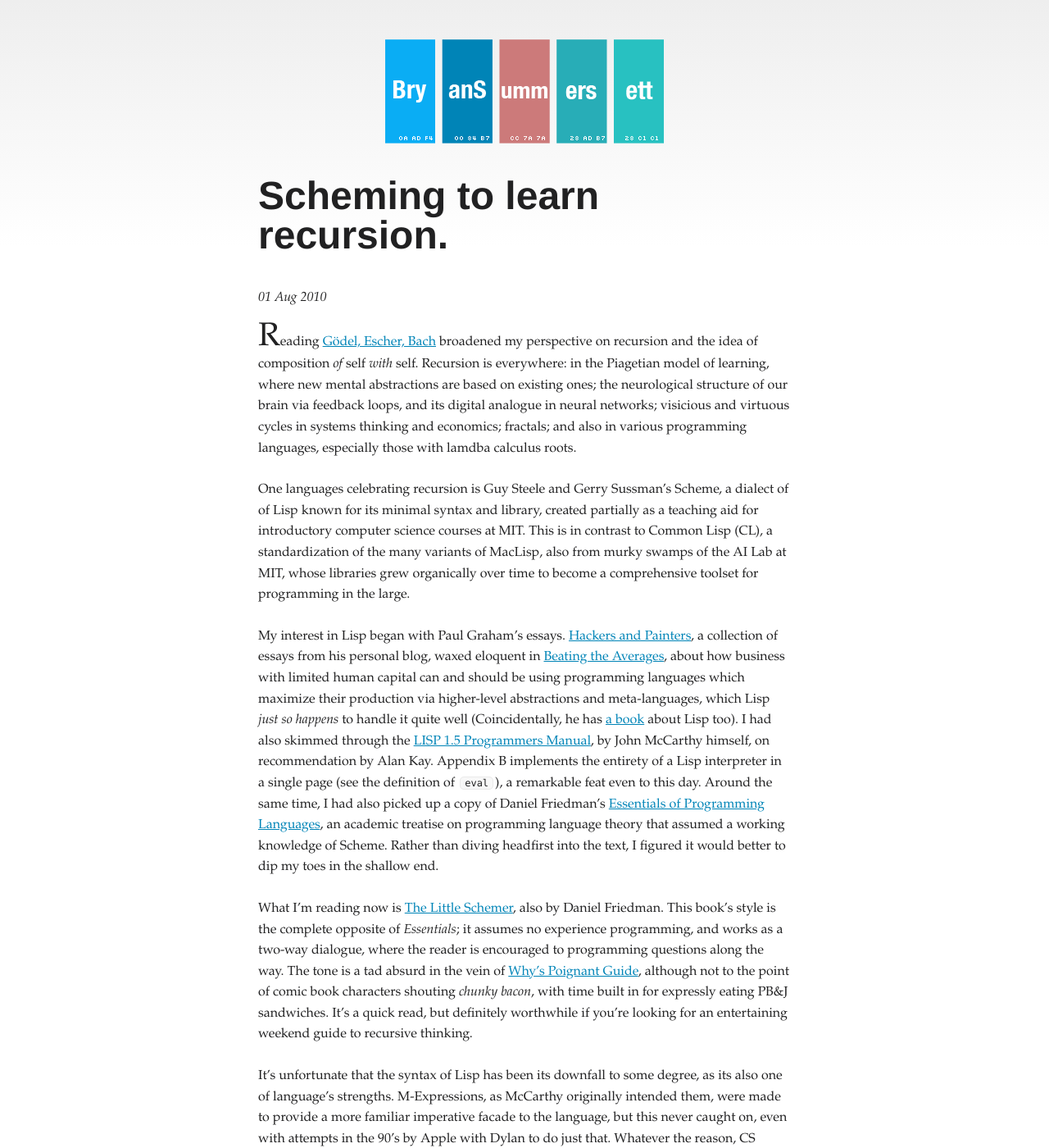
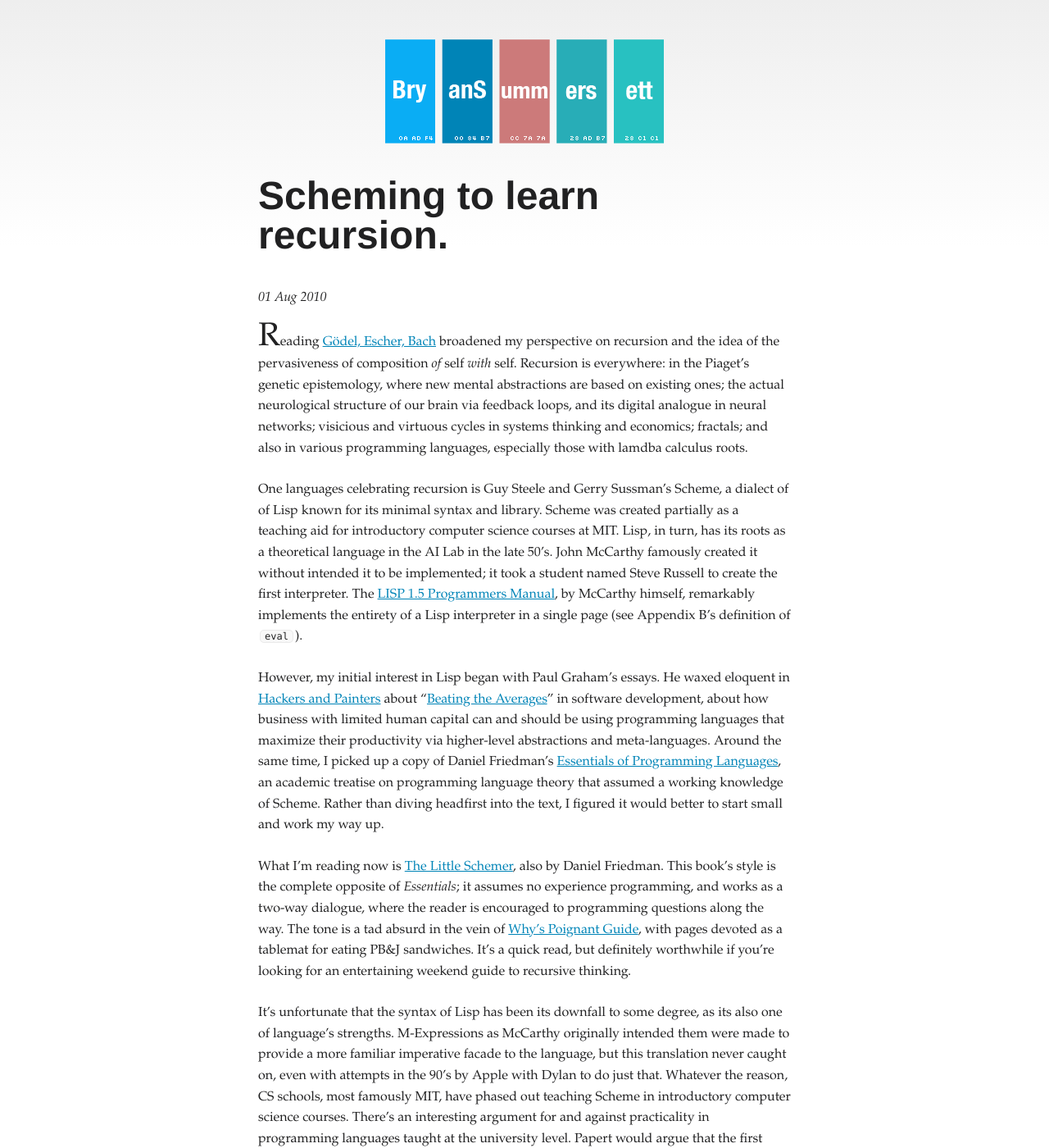
Before and after one commit to bryansum/bsumm.net, a Jekyll site: the page built from _posts/2010-08-01-learning-recursion.markdown, in a window 1280 px wide and 1400 px high. Shown: the whole window at 82% size. Built offline with Jekyll 4.4.1, drawn with Linux system fonts in a browser that asks for light colours; some of the changed text lies outside the part shown.

Commit message:
updating papers

```diff
--- a/_posts/2010-08-01-learning-recursion.markdown
+++ b/_posts/2010-08-01-learning-recursion.markdown
@@ -3,12 +3,12 @@ title: Scheming to learn recursion
 layout: post
 ---
 
-Reading [Gödel, Escher, Bach](http://www.amazon.com/gp/product/0394756827) broadened my perspective on recursion and the idea of composition *of* self *with* self. Recursion is everywhere: in the Piagetian model of learning, where new mental abstractions are based on existing ones; the neurological structure of our brain via feedback loops, and its digital analogue in neural networks; visicious and virtuous cycles in systems thinking and economics; fractals; and also in various programming languages, especially those with lamdba calculus roots.
+Reading [Gödel, Escher, Bach](http://www.amazon.com/gp/product/0394756827) broadened my perspective on recursion and the idea of the pervasiveness of composition *of* self *with* self. Recursion is everywhere: in the Piaget's genetic epistemology, where new mental abstractions are based on existing ones; the actual neurological structure of our brain via feedback loops, and its digital analogue in neural networks; visicious and virtuous cycles in systems thinking and economics; fractals; and also in various programming languages, especially those with lamdba calculus roots.
 
-One languages celebrating recursion is Guy Steele and Gerry Sussman's Scheme, a dialect of of Lisp known for its minimal syntax and library, created partially as a teaching aid for introductory computer science courses at MIT. This is in contrast to Common Lisp (CL), a standardization of the many variants of MacLisp, also from murky swamps of the AI Lab at MIT, whose libraries grew organically over time to become a comprehensive toolset for programming in the large.
+One languages celebrating recursion is Guy Steele and Gerry Sussman's Scheme, a dialect of of Lisp known for its minimal syntax and library. Scheme was created partially as a teaching aid for introductory computer science courses at MIT. Lisp, in turn, has its roots as a theoretical language in the AI Lab in the late 50's. John McCarthy famously created it without intended it to be implemented; it took a student named Steve Russell to create the first interpreter. The [LISP 1.5 Programmers Manual](http://www.softwarepreservation.org/projects/LISP/book/LISP%201.5%20Programmers%20Manual.pdf), by McCarthy himself, remarkably implements the entirety of a Lisp interpreter in a single page (see Appendix B's definition of `eval`).
 
-My interest in Lisp began with Paul Graham's essays. [Hackers and Painters](http://www.amazon.com/gp/product/0596006624), a collection of essays from his personal blog, waxed eloquent in [Beating the Averages](http://www.paulgraham.com/avg.html), about how business with limited human capital can and should be using programming languages which maximize their production via higher-level abstractions and meta-languages, which Lisp *just so happens* to handle it quite well (Coincidentally, he has [a book](http://www.paulgraham.com/acl.html) about Lisp too). I had also skimmed through the [LISP 1.5 Programmers Manual](http://www.softwarepreservation.org/projects/LISP/book/LISP%201.5%20Programmers%20Manual.pdf), by John McCarthy himself, on recommendation by Alan Kay. Appendix B implements the entirety of a Lisp interpreter in a single page (see the definition of `eval`), a remarkable feat even to this day. Around the same time, I had also picked up a copy of Daniel Friedman's [Essentials of Programming Languages](http://www.amazon.com/gp/product/0262062178), an academic treatise on programming language theory that assumed a working knowledge of Scheme. Rather than diving headfirst into the text, I figured it would better to dip my toes in the shallow end.
+However, my initial interest in Lisp began with Paul Graham's essays. He waxed eloquent in [Hackers and Painters](http://www.amazon.com/gp/product/0596006624) about "[Beating the Averages](http://www.paulgraham.com/avg.html)" in software development, about how business with limited human capital can and should be using programming languages that maximize their productivity via higher-level abstractions and meta-languages. Around the same time, I picked up a copy of Daniel Friedman's [Essentials of Programming Languages](http://www.amazon.com/gp/product/0262062178), an academic treatise on programming language theory that assumed a working knowledge of Scheme. Rather than diving headfirst into the text, I figured it would better to start small and work my way up.
 
-What I'm reading now is [The Little Schemer](http://www.amazon.com/gp/product/0262560992), also by Daniel Friedman. This book's style is the complete opposite of *Essentials*; it assumes no experience programming, and works as a two-way dialogue, where the reader is encouraged to programming questions along the way. The tone is a tad absurd in the vein of [Why's Poignant Guide](http://mislav.uniqpath.com/poignant-guide/), although not to the point of comic book characters shouting *chunky bacon*, with time built in for expressly eating PB&J sandwiches. It's a quick read, but definitely worthwhile if you're looking for an entertaining weekend guide to recursive thinking.
+What I'm reading now is [The Little Schemer](http://www.amazon.com/gp/product/0262560992), also by Daniel Friedman. This book's style is the complete opposite of *Essentials*; it assumes no experience programming, and works as a two-way dialogue, where the reader is encouraged to programming questions along the way. The tone is a tad absurd in the vein of [Why's Poignant Guide](http://mislav.uniqpath.com/poignant-guide/), with pages devoted as a tablemat for eating PB&J sandwiches. It's a quick read, but definitely worthwhile if you're looking for an entertaining weekend guide to recursive thinking.
 
-It's unfortunate that the syntax of Lisp has been its downfall to some degree, as its also one of language's strengths. M-Expressions, as McCarthy originally intended them, were made to provide a more familiar imperative facade to the language, but this never caught on, even with attempts in the 90's by Apple with Dylan to do just that. Whatever the reason, CS schools, most famously MIT, have phased out teaching Scheme in introductory computer science courses. There's an interesting argument for and against practicality in programming languages taught at the university level. Papert would argue that the first language you learn tends to influence your view of others, and in this case Scheme might be a good theoretical foundation for others, as it lays bare the essential theory of PLs at the outset. Python, on the other hand, has a strong resemblance to shorthand pseudocode, possibly favoring a more productive dialogue between man and machine given no prior experience. In any case the relevant [Lambda the Ultimate article](http://lambda-the-ultimate.org/node/1840) explores on the issue further.
+It's unfortunate that the syntax of Lisp has been its downfall to some degree, as its also one of language's strengths. M-Expressions as McCarthy originally intended them were made to provide a more familiar imperative facade to the language, but this translation never caught on, even with attempts in the 90's by Apple with Dylan to do just that. Whatever the reason, CS schools, most famously MIT, have phased out teaching Scheme in introductory computer science courses. There's an interesting argument for and against practicality in programming languages taught at the university level. Papert would argue that the first language you learn tends to influence your view of others, and in this case Scheme might be a good theoretical foundation for others, as it lays bare the essential theory of PLs at the outset. Python, on the other hand, has a strong resemblance to shorthand pseudocode, possibly favoring a more productive dialogue between man and machine given no prior experience. In any case the relevant [Lambda the Ultimate article](http://lambda-the-ultimate.org/node/1840) explores on the issue further.
--- a/ijam.markdown
+++ b/ijam.markdown
@@ -12,14 +12,14 @@ title: iJam
 
 iJam is a collaborative synthesizer for the iPhone, allowing for ad-hoc musical "sessions." Users can play either play an instrument in isolation or multiple players can play simultaneously. Either way, all music played is heard by all other members. It features multiple instruments via simple touch interfaces, and may optionally include gesture-input mechanisms (accelerometer, etc). iJam makes it effortless to do spontaneous musical collaboration with others.
 
-To begin, a player can either create a new session or join an existing one. Using Apple Bonjour service, it's straightforward to determine who's located nearby. Sessions can be configured to be Wifi-based or Bluetooth-based, with both using Apple's Bonjour service to broadcast their presence.
+To begin, a player can either create a new session or join an existing one. Using Apple's Bonjour, it's straightforward to determine who's located nearby. Sessions can be configured to be Wifi-based or Bluetooth-based, with both using Apple's Bonjour service to broadcast their presence.
 
 <figure>
 <img src="/images/ij-main.png" alt="Figure 1: iJam main application screen" />
 <figcaption>Figure 1: iJam main application screen</figcaption>
 </figure>
 
-From here, the user can select from (currently) a few instruments, including `drumelectro`, `rhodeybass`, and `metronome`. These are synthesized using Miller Puckette's great [Pure Data](http://crca.ucsd.edu/~msp/software.html) synthesizer. iJam uses a port to iPhone, [pdlib](http://github.com/pdlib.html).
+From here, the user can select from (currently) a few instruments, including `drumelectro`, `rhodeybass`, and `metronome`. These are synthesized using Miller Puckette's Pure Data](http://crca.ucsd.edu/~msp/software.html). iJam uses a port to iPhone, [pdlib](/pdlib.html).
 
 iJam can currently be used in two different "modes": *sequenced* or *free-form*. The two modes can be toggled by selecting the red record button on the options pane for the instrument. When in *sequenced* mode, all notes played are recorded on the timeline and played back on all future iterations of the loop unless the timeline is cleared.
 
```
Also changed, not shown: _posts/2010-10-14-a-holistic-view-of-nearly-everything.markdown (+2 -2 lines), _posts/2012-07-01-mindstorms.mdown (+16 -14 lines), images/differential.jpg (added), images/mindstorms.jpg (added).
